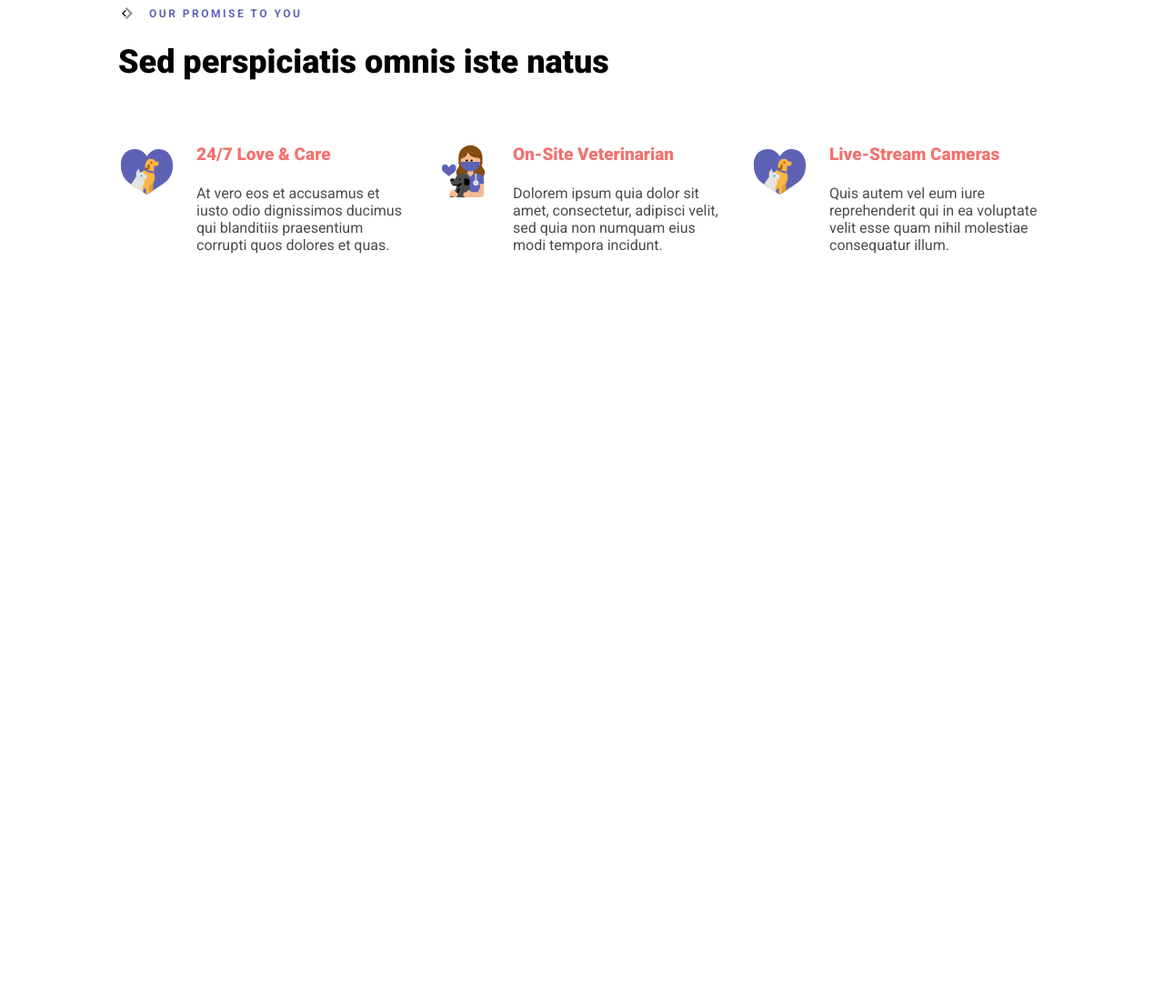
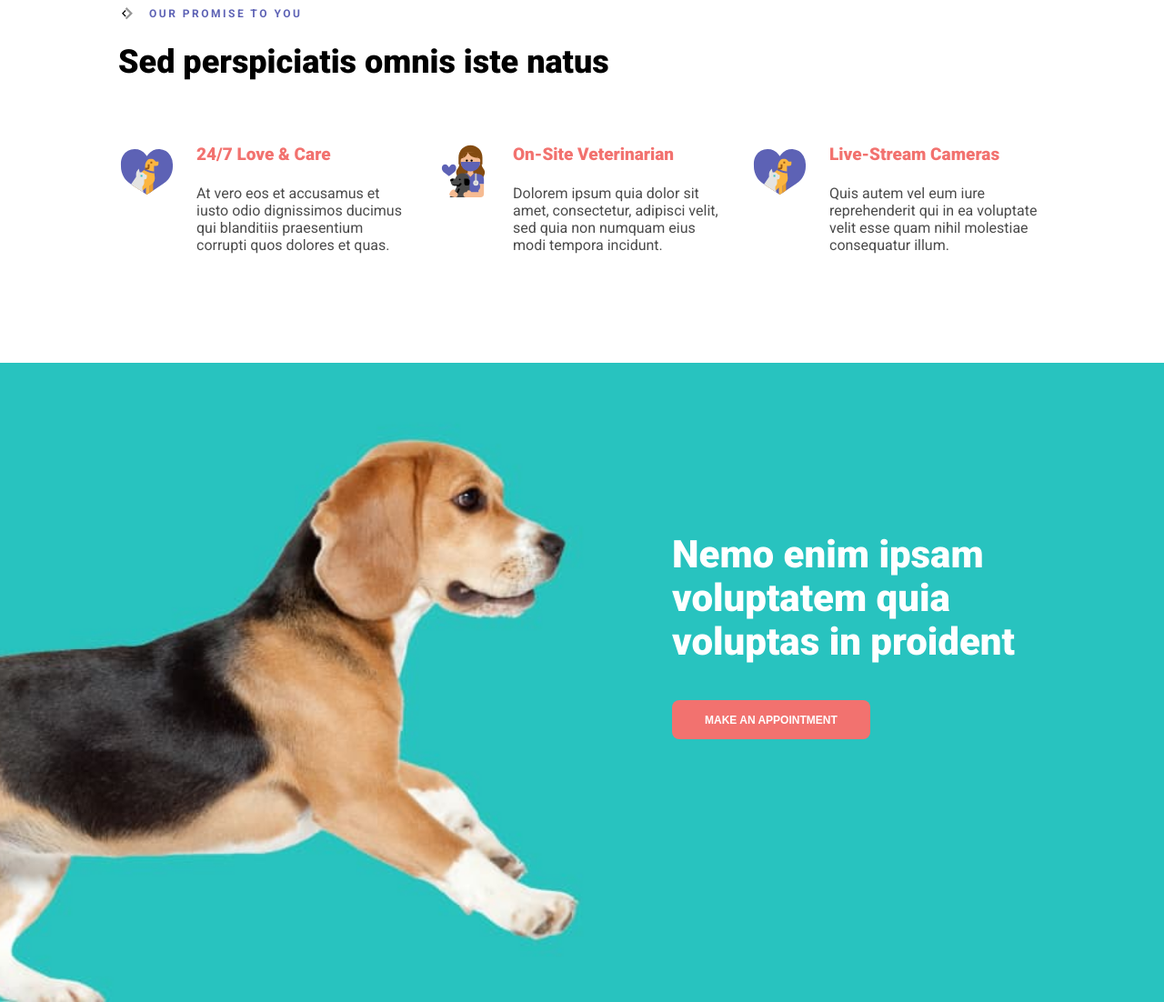
Before and after one commit to klapnitskiy/Doggie_daycare-new, a plain HTML site: page index.html in a window 1280 px wide. Shown: the part 1585-2687 px from the top of the page at 91% size. Before the commit the page ends 1984 px from the top, so only its background shows below. Drawn offline with Linux system fonts and the light colour scheme.

Commit message:
added section video

```diff
--- a/index.html
+++ b/index.html
@@ -204,6 +204,24 @@
                     </div>
                 </div>
             </section>
+
+            <section class="page page--video">
+                <div class="page__container">
+                    <div class="video">
+                        <div class="video__inner">
+                            <h2
+                                class="page__title page__title--margin-b40 page__title--xl page__title--white"
+                            >
+                                Nemo enim ipsam voluptatem quia voluptas in
+                                proident
+                            </h2>
+                            <button class="page__button">
+                                Make an appointment
+                            </button>
+                        </div>
+                    </div>
+                </div>
+            </section>
         </main>
     </body>
 </html>
--- a/styles/_video.scss
+++ b/styles/_video.scss
@@ -1,22 +1,11 @@
 .video {
-    background-image: url(../img/video-bg.jpg);
-    background-repeat: no-repeat;
-    background-size: cover;
-    background-position: center;
-
-    &__wrapper {
-        display: flex;
-        flex-direction: column;
-        align-items: flex-end;
-    }
+    display: flex;
+    flex-direction: column;
+    align-items: flex-end;
 
     &__inner {
         padding: 112px 0 169px;
         max-width: 411px;
         width: 100%;
     }
-
-    &__title {
-        margin-bottom: 40px;
-    }
 }
--- a/styles/components/_page.scss
+++ b/styles/components/_page.scss
@@ -59,8 +59,8 @@
             margin-bottom: 48px;
         }
 
-        &--about {
-            background-color: #fff;
+        &--margin-b40 {
+            margin-bottom: 40px;
         }
     }
 
@@ -126,6 +126,17 @@
         flex-direction: column;
         justify-content: center;
         align-items: flex-start;
+    }
+
+    &--about {
+        background-color: $neu-white;
+    }
+
+    &--video {
+        background-image: url(../img/video-bg.jpg);
+        background-repeat: no-repeat;
+        background-size: cover;
+        background-position: center;
     }
 
     &__container {
```
Also changed, not shown: styles/style.css, 1 other file.
